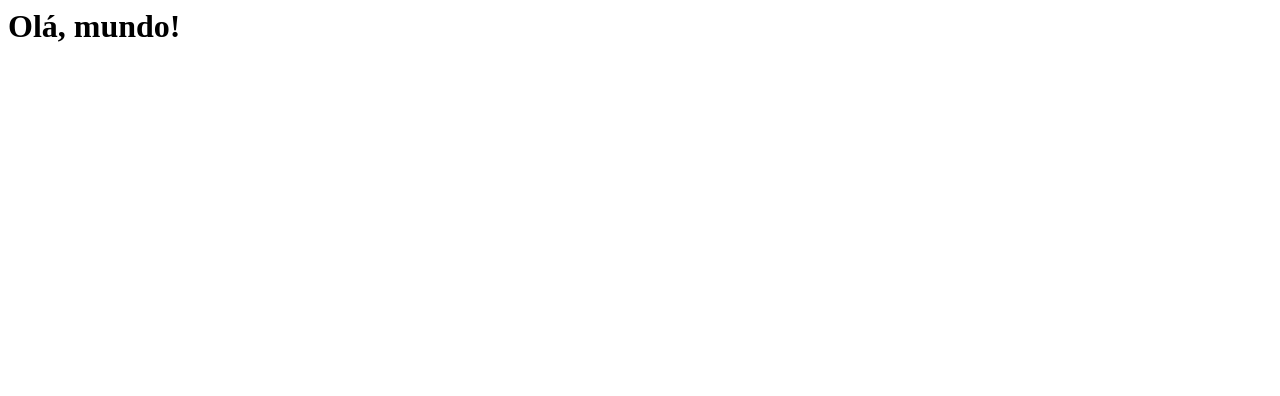
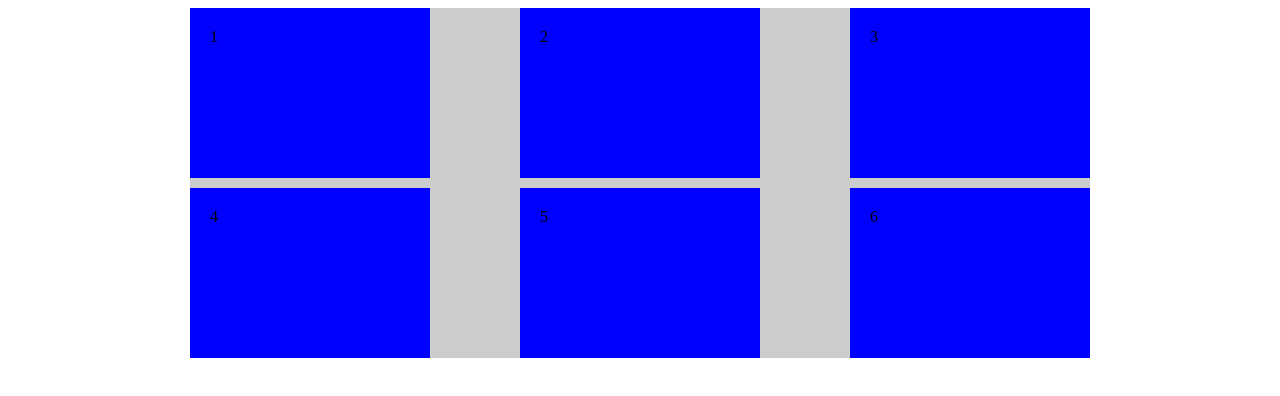
Before and after one commit to IOS-Senai-DS/aulagitsenai, a plain HTML site: page index.html in a window 1280 px wide. Drawn offline with Linux system fonts and the light colour scheme.

Commit message:
novo commit

```diff
--- a/index.html
+++ b/index.html
@@ -1 +1,31 @@
-<h1>Olá, mundo!</h1>
+<!DOCTYPE html>
+<html>
+<head>
+	<meta charset="utf-8">
+	<meta name="viewport" content="width=device-width, initial-scale=1">
+	<title>Class e Id's</title>
+	<link rel="stylesheet" type="text/css" href="style.css">
+</head>
+<body>
+	<div class="container">
+		<div class="item">
+			1
+		</div>
+		<div class="item">
+			2
+		</div>
+		<div class="item">
+			3
+		</div>
+		<div class="item">
+			4
+		</div>
+		<div class="item">
+			5
+		</div>
+		<div class="item">
+			6
+		</div>
+	</div>
+</body>
+</html>
--- /dev/null
+++ b/style.css
@@ -0,0 +1,19 @@
+.container{
+	background-color: #ccc;
+	max-width: 900px;
+	height: auto;
+	display: flex;
+	flex-direction: row;
+	justify-content: space-between;
+	align-items: flex-start;
+	margin:0 auto;
+	flex-wrap: wrap;
+	gap: 10px 20px;
+}
+
+.item{
+	background-color: blue;
+	width: 200px;
+	height: 130px;
+	padding: 20px;
+}
```
